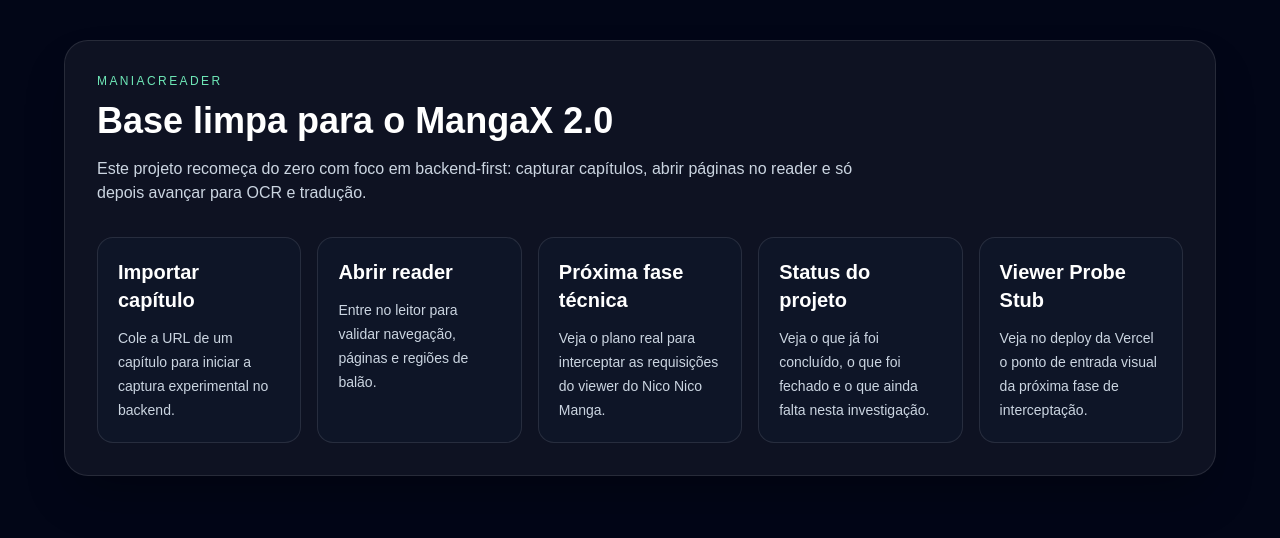
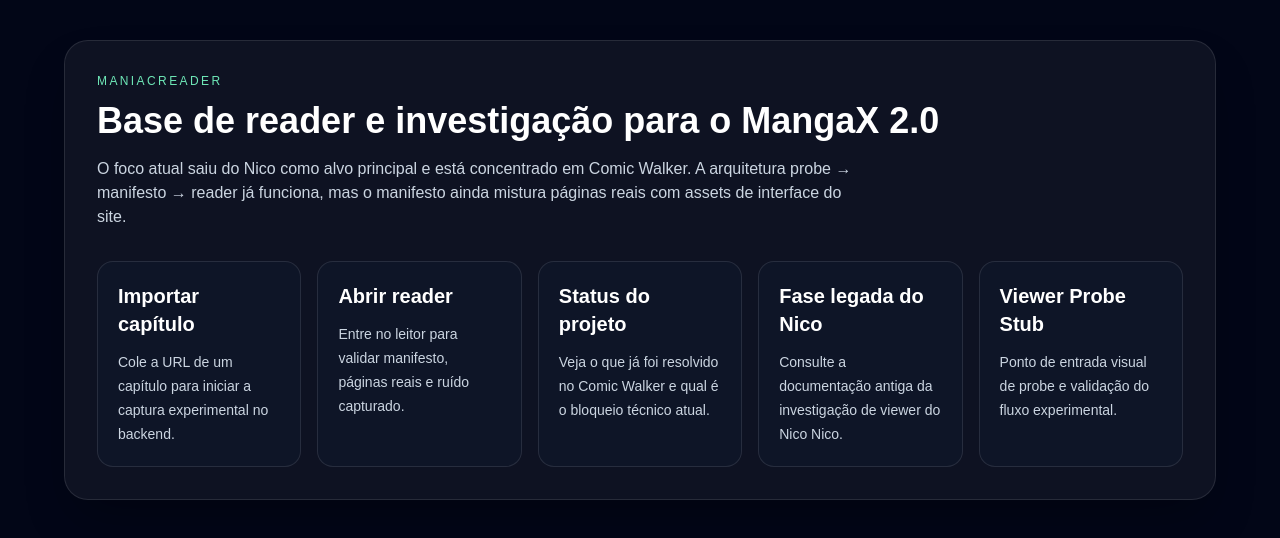
Before and after one commit to MarceloSalada/ManiacReader, a Next.js app: page / in a window 1280 px wide. Shown: the top 538 px of the page. Built offline with nearby package versions, Linux system fonts and the light colour scheme.

Commit message:
refactor: update home copy to Comic Walker-first focus

```diff
--- a/app/page.tsx
+++ b/app/page.tsx
@@ -8,22 +8,22 @@
   },
   {
     title: 'Abrir reader',
-    description: 'Entre no leitor para validar navegação, páginas e regiões de balão.',
+    description: 'Entre no leitor para validar manifesto, páginas reais e ruído capturado.',
     href: '/reader',
   },
   {
-    title: 'Próxima fase técnica',
-    description: 'Veja o plano real para interceptar as requisições do viewer do Nico Nico Manga.',
+    title: 'Status do projeto',
+    description: 'Veja o que já foi resolvido no Comic Walker e qual é o bloqueio técnico atual.',
+    href: '/status',
+  },
+  {
+    title: 'Fase legada do Nico',
+    description: 'Consulte a documentação antiga da investigação de viewer do Nico Nico.',
     href: '/viewer-network-phase',
   },
   {
-    title: 'Status do projeto',
-    description: 'Veja o que já foi concluído, o que foi fechado e o que ainda falta nesta investigação.',
-    href: '/status',
-  },
-  {
     title: 'Viewer Probe Stub',
-    description: 'Veja no deploy da Vercel o ponto de entrada visual da próxima fase de interceptação.',
+    description: 'Ponto de entrada visual de probe e validação do fluxo experimental.',
     href: '/probe',
   },
 ];
@@ -34,9 +34,9 @@
       <div className="mx-auto max-w-6xl">
         <div className="rounded-3xl border border-white/10 bg-white/5 p-8 shadow-2xl shadow-black/30">
           <p className="text-xs uppercase tracking-[0.2em] text-emerald-300">ManiacReader</p>
-          <h1 className="mt-3 text-4xl font-bold text-white">Base limpa para o MangaX 2.0</h1>
+          <h1 className="mt-3 text-4xl font-bold text-white">Base de reader e investigação para o MangaX 2.0</h1>
           <p className="mt-4 max-w-3xl text-sm leading-7 text-slate-300 md:text-base">
-            Este projeto recomeça do zero com foco em backend-first: capturar capítulos, abrir páginas no reader e só depois avançar para OCR e tradução.
+            O foco atual saiu do Nico como alvo principal e está concentrado em Comic Walker. A arquitetura probe → manifesto → reader já funciona, mas o manifesto ainda mistura páginas reais com assets de interface do site.
           </p>
 
           <div className="mt-8 grid gap-4 md:grid-cols-2 xl:grid-cols-5">
```
